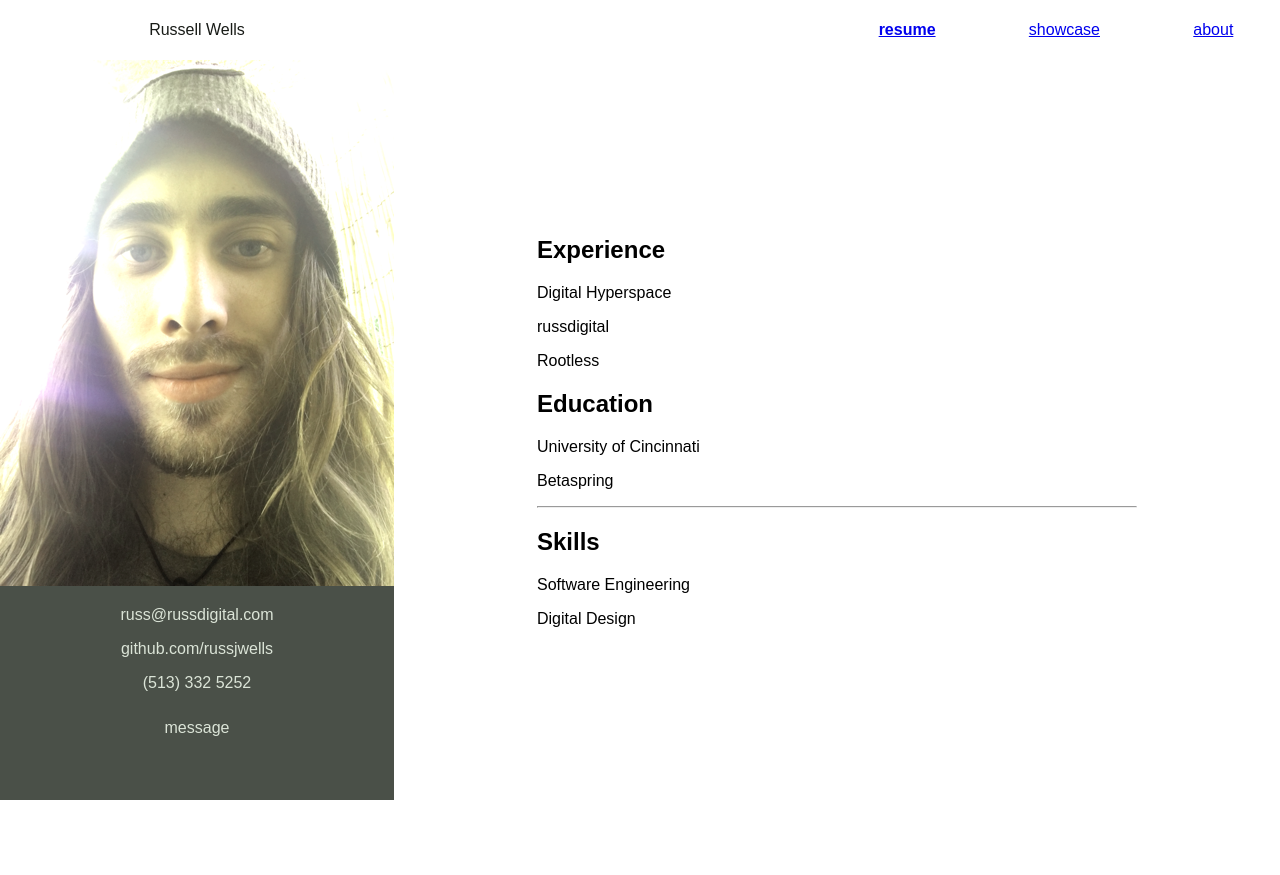
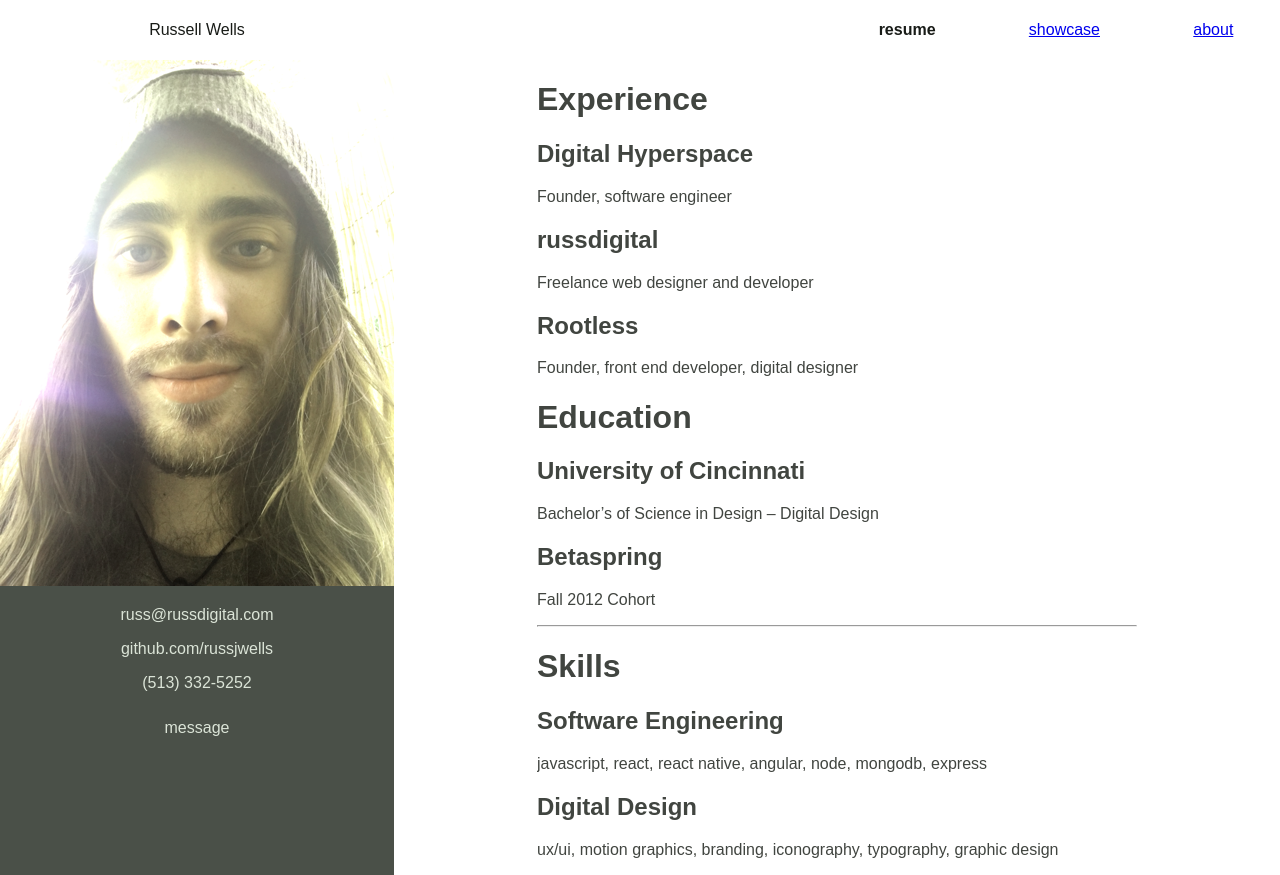
Before and after one commit to russjwells/russellwellsonline, a React (Create React App) app: page / in a window 1280 px wide. Before the commit the page ends 800 px from the top, so only its background shows below. Built offline with nearby package versions, Linux system fonts and the light colour scheme.

Commit message:
more improvements

```diff
--- a/src/About.js
+++ b/src/About.js
@@ -3,7 +3,10 @@ import React, {Component} from 'react'
 class About extends Component {
   render(){
     return(
-      <div>About</div>
+      <div className="About">
+        <h2>A little history</h2>
+        <p>my story</p>
+      </div>
     );
   }
 }
--- a/src/App.css
+++ b/src/App.css
@@ -29,8 +29,14 @@ img {
   border: 0;
   border-style: none;
 }
-.ActiveMenuItem{
+.ActiveMenuItem, .ActiveMenuItem a:link{
   font-weight: bold;
+  color: #181B17;
+  text-decoration: none;
+}
+.MenuItem a:link, a:visited, a:active{
+  color: #9C9C9C;
+  text-decoration: none;
 }
 .Menu {
   display: flex;
@@ -52,10 +58,14 @@ img {
   color: #181B17;
   width: 100%;
   vertical-align: middle;
+  z-index: 2;
 }
 .resume {
   width: 600px;
+  height: 100%;
   background-color: white;
+  color: #414540;
+  overflow: scroll;
 }
 .Sidebar {
   background-color: #4A5048;
@@ -65,6 +75,7 @@ img {
   color: #DBE4D7;
   text-align: center;
   flex-direction: column;
+  z-index: 1;
 }
 .Rightside {
   background-color: #FEFFF8;
@@ -88,10 +99,38 @@ img {
   color: #4A5048;
   cursor: pointer;
 }
-.App-intro {
-  font-size: large;
+.ProjectList{
+  display: flex;
+  flex-direction: column;
+  width: 100%;
+  overflow: scroll;
 }
-
+.ProjectListItem{
+  display: flex;
+  flex-direction: column;;
+  width: 100%;
+  min-height: 600px;
+}
+.ProjectListItem:hover{
+  background-color: #FFF;
+}
+.ProjectImage{
+  width: 400px;
+  height: 400px;
+  margin: auto;
+}
+.ProjectImage img {
+  border-style:double;
+  margin: auto;
+}
+.ProjectInfo{
+  max-width: 600px;
+  min-width: 400px;
+  margin: auto;
+}
+.About{
+  margin: auto;
+}
 @keyframes App-logo-spin {
   from { transform: rotate(0deg); }
   to { transform: rotate(360deg); }
--- a/src/Header.js
+++ b/src/Header.js
@@ -7,9 +7,9 @@ class Header extends Component {
       <div className="Header">
         <div className="Title">Russell Wells</div>
         <div className="Menu">
-          <Link to='/' activeClassName='ActiveMenuItem'><div>resume</div></Link>
-          <Link to='/showcase' activeClassName='ActiveMenuItem'><div>showcase</div></Link>
-          <Link to='/about' activeClassName='ActiveMenuItem'><div>about</div></Link>
+          <Link to='/' activeClassName='ActiveMenuItem'><div className='MenuItem'>resume</div></Link>
+          <Link to='/showcase' activeClassName='ActiveMenuItem'><div className='MenuItem'>showcase</div></Link>
+          <Link to='/about' activeClassName='ActiveMenuItem'><div className='MenuItem'>about</div></Link>
         </div>
       </div>
     );
--- a/src/ProjectList.js
+++ b/src/ProjectList.js
@@ -0,0 +1,28 @@
+import React, {Component} from 'react';
+import ProjectListItem from './ProjectListItem.js'
+
+class ProjectList extends Component{
+  render(){
+    return(
+      <div className="ProjectList">
+        <ProjectListItem
+          title={"Sitting"}
+          description={"A multi-platform meditation timer and tracker."}
+          pic={"ll"}
+        />
+        <ProjectListItem
+          title={'Galactic Zoo'}
+          description={"An educational web game about space."}
+          pic={"ll"}
+        />
+        <ProjectListItem
+          title={'Rootless'}
+          description={"A peer to peer ride sharing network."}
+          pic={"ll"}
+        />
+      </div>
+    )
+  }
+}
+
+export default ProjectList
--- a/src/ProjectListItem.js
+++ b/src/ProjectListItem.js
@@ -0,0 +1,19 @@
+import React, {Component} from 'react';
+
+class ProjectListItem extends Component{
+  render(){
+    return(
+      <div className="ProjectListItem">
+        <div className="ProjectImage">
+          <img src="http://www.placekitten.com/100/100" alt="img" width="400" height="400" />
+        </div>
+        <div className="ProjectInfo">
+          <h2>{this.props.title}</h2>
+          <p>{this.props.description}</p>
+        </div>
+      </div>
+    )
+  }
+}
+
+export default ProjectListItem
--- a/src/Resume.js
+++ b/src/Resume.js
@@ -4,17 +4,24 @@ class Resume extends Component {
   render(){
     return(
       <div className="resume">
-        <h2>Experience</h2>
-        <p>Digital Hyperspace</p>
-        <p>russdigital</p>
-        <p>Rootless</p>
-        <h2>Education</h2>
-        <p>University of Cincinnati</p>
-        <p>Betaspring</p>
+        <h1>Experience</h1>
+        <h2>Digital Hyperspace</h2>
+        <p>Founder, software engineer</p>
+        <h2>russdigital</h2>
+        <p>Freelance web designer and developer</p>
+        <h2>Rootless</h2>
+        <p>Founder, front end developer, digital designer</p>
+        <h1>Education</h1>
+        <h2>University of Cincinnati</h2>
+        <p>Bachelor’s of Science in Design – Digital Design</p>
+        <h2>Betaspring</h2>
+        <p>Fall 2012 Cohort</p>
         <hr />
-        <h2>Skills</h2>
-        <p>Software Engineering</p>
-        <p>Digital Design</p>
+        <h1>Skills</h1>
+        <h2>Software Engineering</h2>
+        <p>javascript, react, react native, angular, node, mongodb, express</p>
+        <h2>Digital Design</h2>
+        <p>ux/ui, motion graphics, branding, iconography, typography, graphic design</p>
       </div>
     );
   }
--- a/src/Showcase.js
+++ b/src/Showcase.js
@@ -1,9 +1,10 @@
 import React, { Component } from 'react'
+import ProjectList from './ProjectList'
 
 class Showcase extends Component {
   render(){
     return(
-      <div>Showcase</div>
+      <ProjectList />
     );
   }
 }
--- a/src/Sidebar.js
+++ b/src/Sidebar.js
@@ -9,7 +9,7 @@ class Sidebar extends Component {
         <div className="QuickContacts">
           <p>russ@russdigital.com</p>
           <p>github.com/russjwells</p>
-          <p>(513) 332 5252</p>
+          <p>(513) 332-5252</p>
         </div>
         <div className="Message">
           message
```
